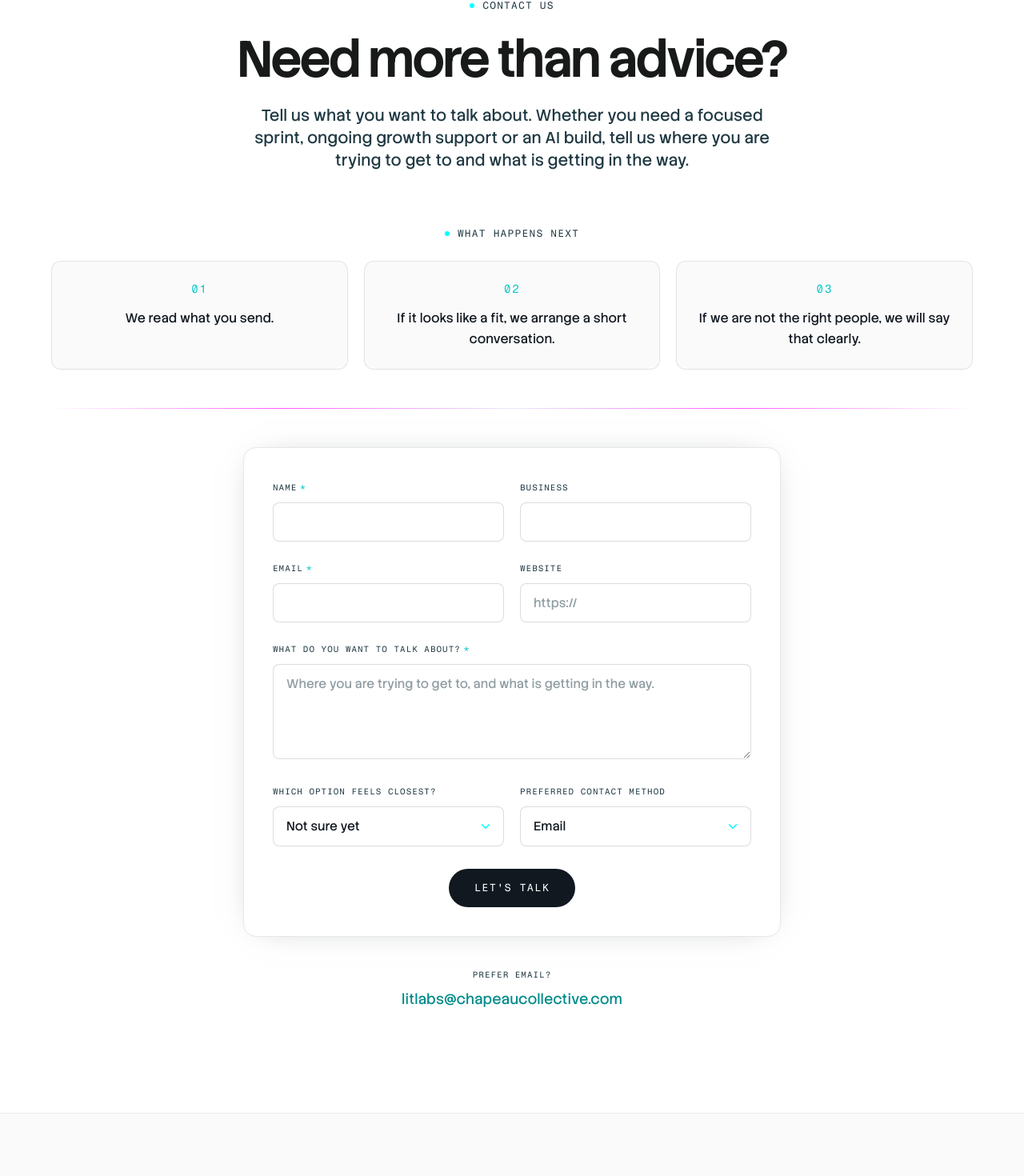
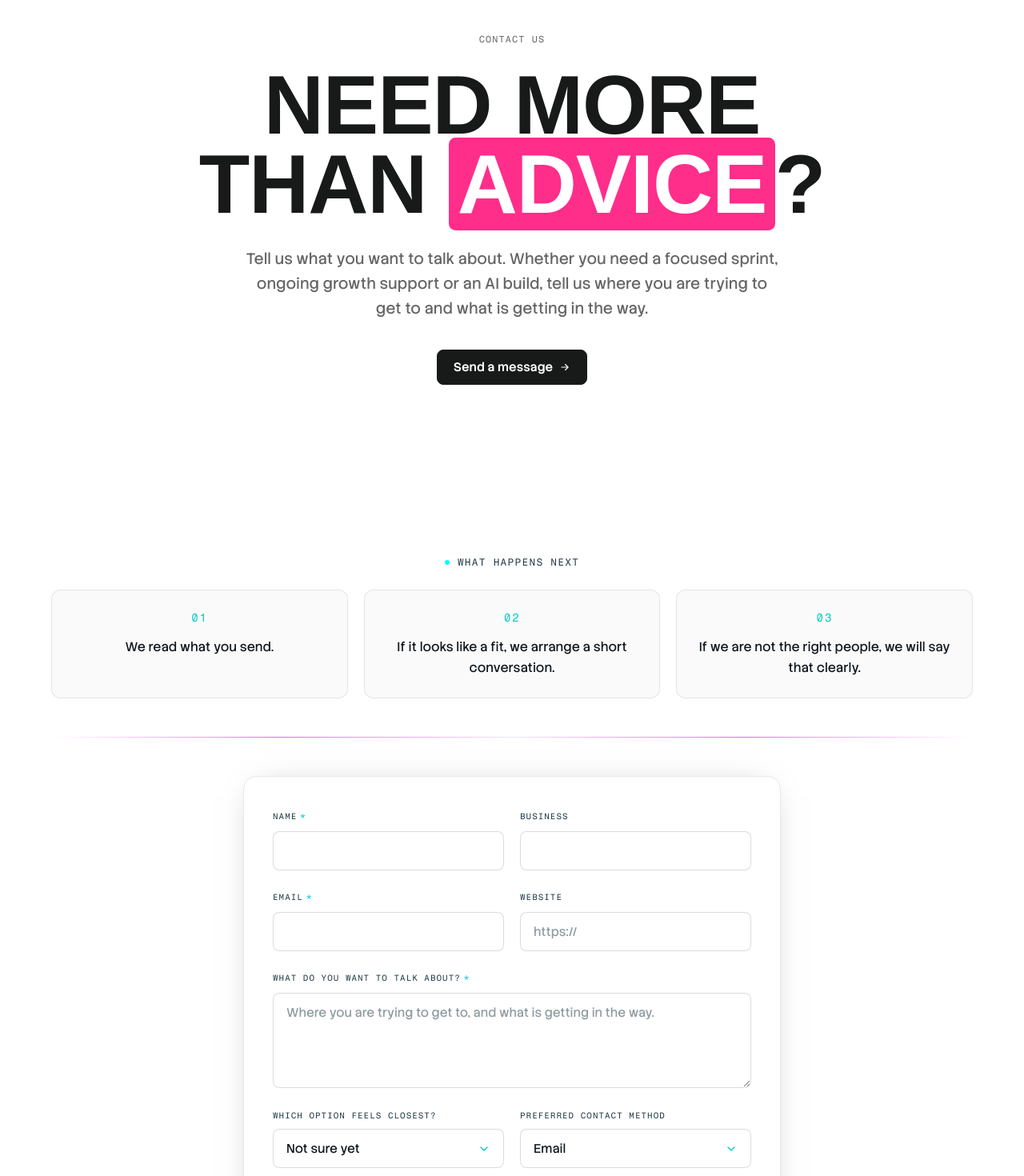
Before and after one commit to litlabs-admin/Chapeau-website, a Next.js app: page /contact in a window 1280 px wide. Shown: the part 177-1647 px from the top of the page at 80% size. Built offline with nearby package versions, Linux system fonts and the light colour scheme; a web font is replaced by a local one.

Commit message:
changes req

```diff
--- a/app/contact/page.tsx
+++ b/app/contact/page.tsx
@@ -1,10 +1,10 @@
 import type { Metadata } from "next";
-import { contactHero, whatNext } from "@/lib/content/contact";
+import { contactHero } from "@/lib/content/contact";
 import { site } from "@/lib/content/site";
-import { PageIntro } from "@/components/sections/PageIntro";
+import { PageHero } from "@/components/sections/PageHero";
 import { Container } from "@/components/ui/Container";
-import { Label } from "@/components/ui/Label";
 import { ContactForm } from "@/components/sections/ContactForm";
+import { StepCards } from "@/components/sections/StepCards";
 import { Reveal } from "@/components/motion/Reveal";
 
 export const metadata: Metadata = {
@@ -15,31 +15,17 @@ export const metadata: Metadata = {
 export default function ContactPage() {
   return (
     <>
-      <PageIntro
+      <PageHero
         eyebrow={contactHero.eyebrow}
         title={contactHero.title}
         intro={contactHero.intro}
+        highlight={["advice"]}
+        cta={{ label: "Send a message", href: "#contact-form" }}
       />
 
-      <section className="pb-24 pt-12 md:pb-32 md:pt-16">
+      <section id="contact-form" className="pb-24 pt-12 md:pb-32 md:pt-16">
         <Container>
-          {/* Steps — horizontal 3-column strip, centered */}
-          <Reveal className="text-center">
-            <Label>{whatNext.eyebrow}</Label>
-            <ol className="mt-6 grid grid-cols-1 gap-5 sm:grid-cols-3">
-              {whatNext.steps.map((step, i) => (
-                <li
-                  key={step}
-                  className="flex flex-col items-center gap-3 rounded-xl border border-charcoal/10 bg-charcoal/[0.02] p-6 text-center"
-                >
-                  <span className="label text-[0.9rem] text-teal-600">
-                    0{i + 1}
-                  </span>
-                  <span className="leading-relaxed text-charcoal">{step}</span>
-                </li>
-              ))}
-            </ol>
-          </Reveal>
+          <StepCards />
 
           {/* Foil-line separator */}
           <div className="foil-line my-12 h-px w-full" />
--- a/components/sections/ContactForm.tsx
+++ b/components/sections/ContactForm.tsx
@@ -1,6 +1,7 @@
 "use client";
 
-import { useState } from "react";
+import { useState, useId, useRef, useEffect } from "react";
+import { motion, AnimatePresence } from "framer-motion";
 import { optionChoices, contactMethods, whatNext } from "@/lib/content/contact";
 import { cn } from "@/lib/cn";
 
@@ -11,8 +12,8 @@ const EMAIL_RE = /^[^\s@]+@[^\s@]+\.[^\s@]+$/;
 
 const fieldBase =
   "w-full rounded-lg border bg-white px-4 py-3 text-[0.97rem] text-charcoal " +
-  "placeholder:text-slate/50 transition-colors duration-200 outline-none " +
-  "focus:border-teal-600";
+  "placeholder:text-slate/50 transition-all duration-200 outline-none " +
+  "focus:border-teal-600 focus:shadow-[0_0_0_3px_rgba(0,199,199,0.10)]";
 
 /**
  * Contact form — the conversion surface. Client validation mirrors the API
@@ -69,20 +70,31 @@ export function ContactForm() {
 
   if (status === "success") {
     return (
-      <div className="rounded-2xl border border-teal-600/30 bg-charcoal/[0.02] p-8 md:p-10">
+      <motion.div
+        initial={{ opacity: 0, scale: 0.97, y: 10 }}
+        animate={{ opacity: 1, scale: 1, y: 0 }}
+        transition={{ duration: 0.5, ease: [0.22, 1, 0.36, 1] }}
+        className="rounded-2xl border border-teal-600/30 bg-charcoal/[0.02] p-8 md:p-10"
+      >
         <span className="label text-[0.72rem] text-teal-700">Message sent</span>
         <h3 className="mt-3 text-[1.6rem] font-semibold tracking-[-0.02em]">
           Thanks — we have it.
         </h3>
         <ol className="mt-6 space-y-3">
           {whatNext.steps.map((step, i) => (
-            <li key={step} className="flex items-start gap-3 text-slate">
+            <motion.li
+              key={step}
+              initial={{ opacity: 0, x: -8 }}
+              animate={{ opacity: 1, x: 0 }}
+              transition={{ duration: 0.4, ease: [0.22, 1, 0.36, 1], delay: 0.15 + i * 0.08 }}
+              className="flex items-start gap-3 text-slate"
+            >
               <span className="label mt-0.5 text-teal-600">0{i + 1}</span>
               <span className="leading-relaxed">{step}</span>
-            </li>
+            </motion.li>
           ))}
         </ol>
-      </div>
+      </motion.div>
     );
   }
 
@@ -90,7 +102,7 @@ export function ContactForm() {
     <form
       onSubmit={onSubmit}
       noValidate
-      className="rounded-2xl border border-charcoal/12 bg-white p-7 shadow-[0_1px_40px_-24px_rgba(17,24,32,0.5)] md:p-9"
+      className="rounded-2xl border border-charcoal/12 bg-white p-7 shadow-[0_1px_40px_-24px_rgba(17,24,32,0.5)] transition-shadow duration-300 hover:shadow-[0_4px_50px_-18px_rgba(17,24,32,0.16)] md:p-9"
     >
       <div className="grid gap-5 sm:grid-cols-2">
         <Field label="Name" name="name" error={errors.name} required />
@@ -118,39 +130,25 @@ export function ContactForm() {
       </div>
 
       <div className="mt-5 grid gap-5 sm:grid-cols-2">
-        <div>
-          <FieldLabel htmlFor="option">Which option feels closest?</FieldLabel>
-          <select
-            id="option"
-            name="option"
-            defaultValue={optionChoices[3]}
-            className={cn(fieldBase, "field-select mt-2 border-charcoal/15 hover:border-charcoal/30")}
-          >
-            {optionChoices.map((o) => (
-              <option key={o}>{o}</option>
-            ))}
-          </select>
-        </div>
-        <div>
-          <FieldLabel htmlFor="contactMethod">Preferred contact method</FieldLabel>
-          <select
-            id="contactMethod"
-            name="contactMethod"
-            defaultValue={contactMethods[0]}
-            className={cn(fieldBase, "field-select mt-2 border-charcoal/15 hover:border-charcoal/30")}
-          >
-            {contactMethods.map((m) => (
-              <option key={m}>{m}</option>
-            ))}
-          </select>
-        </div>
+        <CustomSelect
+          name="option"
+          label="Which option feels closest?"
+          options={optionChoices}
+          defaultValue={optionChoices[3]}
+        />
+        <CustomSelect
+          name="contactMethod"
+          label="Preferred contact method"
+          options={contactMethods}
+          defaultValue={contactMethods[0]}
+        />
       </div>
 
       <div className="mt-7 flex flex-wrap items-center justify-center gap-4">
         <button
           type="submit"
           disabled={status === "submitting"}
-          className="label inline-flex min-h-[48px] items-center justify-center rounded-full bg-charcoal px-8 text-[0.82rem] text-white transition-all duration-300 ease-calm hover:bg-teal-800 disabled:opacity-60"
+          className="label inline-flex min-h-[48px] items-center justify-center rounded-full bg-charcoal px-8 text-[0.82rem] text-white transition-all duration-200 hover:-translate-y-px hover:bg-teal-800 hover:shadow-[0_4px_14px_rgba(0,0,0,0.22)] active:translate-y-0 active:scale-[0.98] active:shadow-none disabled:pointer-events-none disabled:opacity-60"
         >
           {status === "submitting" ? "Sending…" : "Let's talk"}
         </button>
@@ -182,7 +180,16 @@ function FieldLabel({
 }
 
 function ErrorText({ children }: { children: React.ReactNode }) {
-  return <p className="mt-1.5 text-[0.82rem] text-red-600">{children}</p>;
+  return (
+    <motion.p
+      initial={{ opacity: 0, x: -6 }}
+      animate={{ opacity: 1, x: 0 }}
+      transition={{ duration: 0.22, ease: [0.22, 1, 0.36, 1] }}
+      className="mt-1.5 text-[0.82rem] text-red-600"
+    >
+      {children}
+    </motion.p>
+  );
 }
 
 function Field({
@@ -220,3 +227,109 @@ function Field({
     </div>
   );
 }
+
+function CustomSelect({
+  name,
+  label,
+  options,
+  defaultValue,
+}: {
+  name: string;
+  label: string;
+  options: readonly string[];
+  defaultValue: string;
+}) {
+  const [selected, setSelected] = useState(defaultValue);
+  const [open, setOpen] = useState(false);
+  const labelId = useId();
+  const ref = useRef<HTMLDivElement>(null);
+
+  useEffect(() => {
+    function onOutside(e: MouseEvent) {
+      if (ref.current && !ref.current.contains(e.target as Node)) setOpen(false);
+    }
+    if (open) document.addEventListener("mousedown", onOutside);
+    return () => document.removeEventListener("mousedown", onOutside);
+  }, [open]);
+
+  return (
+    <div ref={ref} className="relative">
+      <p id={labelId} className="label text-[0.75rem] text-slate md:text-[0.66rem]">
+        {label}
+      </p>
+      <input type="hidden" name={name} value={selected} />
+
+      {/* Trigger */}
+      <button
+        type="button"
+        aria-haspopup="listbox"
+        aria-expanded={open}
+        aria-labelledby={labelId}
+        onClick={() => setOpen((v) => !v)}
+        className={cn(
+          "mt-2 flex w-full items-center justify-between rounded-lg border bg-white px-4 py-3 text-[0.97rem] text-charcoal transition-all duration-200 outline-none",
+          open
+            ? "border-teal-600 shadow-[0_0_0_3px_rgba(0,199,199,0.10)]"
+            : "border-charcoal/15 hover:border-charcoal/30",
+        )}
+      >
+        <span>{selected}</span>
+        <motion.svg
+          animate={{ rotate: open ? 180 : 0 }}
+          transition={{ duration: 0.2, ease: [0.22, 1, 0.36, 1] }}
+          width="16" height="16" viewBox="0 0 24 24"
+          fill="none" stroke="currentColor" strokeWidth="2"
+          strokeLinecap="round" strokeLinejoin="round"
+          className="shrink-0 text-teal-600"
+        >
+          <path d="M6 9l6 6 6-6" />
+        </motion.svg>
+      </button>
+
+      {/* Panel */}
+      <AnimatePresence>
+        {open && (
+          <motion.ul
+            role="listbox"
+            aria-labelledby={labelId}
+            initial={{ opacity: 0, y: -6, scaleY: 0.95 }}
+            animate={{ opacity: 1, y: 0, scaleY: 1 }}
+            exit={{ opacity: 0, y: -4, scaleY: 0.96 }}
+            transition={{ duration: 0.18, ease: [0.22, 1, 0.36, 1] }}
+            style={{ originY: 0 }}
+            className="absolute z-20 mt-1.5 w-full overflow-hidden rounded-xl border border-charcoal/10 bg-white py-1.5 shadow-[0_8px_28px_-6px_rgba(17,24,32,0.18)]"
+          >
+            {options.map((opt) => {
+              const active = selected === opt;
+              return (
+                <li
+                  key={opt}
+                  role="option"
+                  aria-selected={active}
+                  onClick={() => { setSelected(opt); setOpen(false); }}
+                  className={cn(
+                    "flex cursor-pointer items-center justify-between px-4 py-2.5 text-[0.95rem] transition-colors duration-150",
+                    active
+                      ? "bg-charcoal/[0.04] text-teal-700"
+                      : "text-charcoal hover:bg-charcoal/[0.03] hover:text-charcoal",
+                  )}
+                >
+                  <span>{opt}</span>
+                  {active && (
+                    <svg width="14" height="14" viewBox="0 0 24 24" fill="none"
+                      stroke="currentColor" strokeWidth="2.5"
+                      strokeLinecap="round" strokeLinejoin="round"
+                      className="text-teal-600"
+                    >
+                      <polyline points="20 6 9 17 4 12" />
+                    </svg>
+                  )}
+                </li>
+              );
+            })}
+          </motion.ul>
+        )}
+      </AnimatePresence>
+    </div>
+  );
+}
--- /dev/null
+++ b/components/sections/StepCards.tsx
@@ -0,0 +1,50 @@
+"use client";
+
+import { motion, useReducedMotion } from "framer-motion";
+import { whatNext } from "@/lib/content/contact";
+import { Label } from "@/components/ui/Label";
+
+const enter = { duration: 0.7, ease: [0.22, 1, 0.36, 1] as const };
+
+export function StepCards() {
+  const reduce = useReducedMotion();
+
+  return (
+    <div className="text-center">
+      <motion.div
+        initial={reduce ? false : { opacity: 0, y: 12 }}
+        whileInView={{ opacity: 1, y: 0 }}
+        viewport={{ once: true, margin: "0px 0px -14% 0px" }}
+        transition={enter}
+      >
+        <Label>{whatNext.eyebrow}</Label>
+      </motion.div>
+
+      <ol className="mt-6 grid grid-cols-1 gap-5 sm:grid-cols-3">
+        {whatNext.steps.map((step, i) => (
+          <motion.li
+            key={step}
+            initial={reduce ? false : { opacity: 0, y: 20 }}
+            whileInView={{ opacity: 1, y: 0 }}
+            viewport={{ once: true, margin: "0px 0px -14% 0px" }}
+            transition={{ ...enter, delay: i * 0.09 }}
+            whileHover={
+              reduce
+                ? {}
+                : {
+                    y: -5,
+                    boxShadow: "0 12px 32px -8px rgba(0,199,199,0.18)",
+                  }
+            }
+            className="group flex cursor-default flex-col items-center gap-3 rounded-xl border border-charcoal/10 bg-charcoal/[0.02] p-6 text-center transition-colors duration-300 hover:border-teal-600/25 hover:bg-white"
+          >
+            <span className="label text-[0.9rem] text-teal-600 transition-all duration-200 group-hover:scale-110 group-hover:text-teal-500">
+              0{i + 1}
+            </span>
+            <span className="leading-relaxed text-charcoal">{step}</span>
+          </motion.li>
+        ))}
+      </ol>
+    </div>
+  );
+}
--- a/components/ui/Button.tsx
+++ b/components/ui/Button.tsx
@@ -22,10 +22,14 @@ const variants: Record<Variant, string> = {
   // Stack Sans 500, sentence case (override the mono uppercase `label` base).
   dark:
     "bg-framer-ink text-white px-5 rounded-lg border border-framer-ink " +
-    "font-sans font-medium normal-case tracking-normal text-[0.95rem] hover:bg-black",
+    "font-sans font-medium normal-case tracking-normal text-[0.95rem] " +
+    "hover:bg-black hover:-translate-y-px hover:shadow-[0_4px_14px_rgba(0,0,0,0.22)] " +
+    "active:translate-y-0 active:shadow-none active:scale-[0.98]",
   light:
     "bg-white text-framer-ink px-5 rounded-lg border border-black/5 " +
-    "font-sans font-medium normal-case tracking-normal text-[0.95rem] hover:bg-framer-card",
+    "font-sans font-medium normal-case tracking-normal text-[0.95rem] " +
+    "hover:bg-framer-card hover:-translate-y-px hover:shadow-[0_4px_14px_rgba(0,0,0,0.10)] " +
+    "active:translate-y-0 active:shadow-none active:scale-[0.98]",
 
   // Transparent outlined pill — white border + white text, for the nav over the
   // blue hero. Subtle fill on hover.
```
Also changed, not shown: components/sections/HeroDictionary.tsx (+2 -27 lines), components/sections/LogoMarquee.tsx (+3 -4 lines), components/sections/Ticker.tsx (+20 -3 lines).
